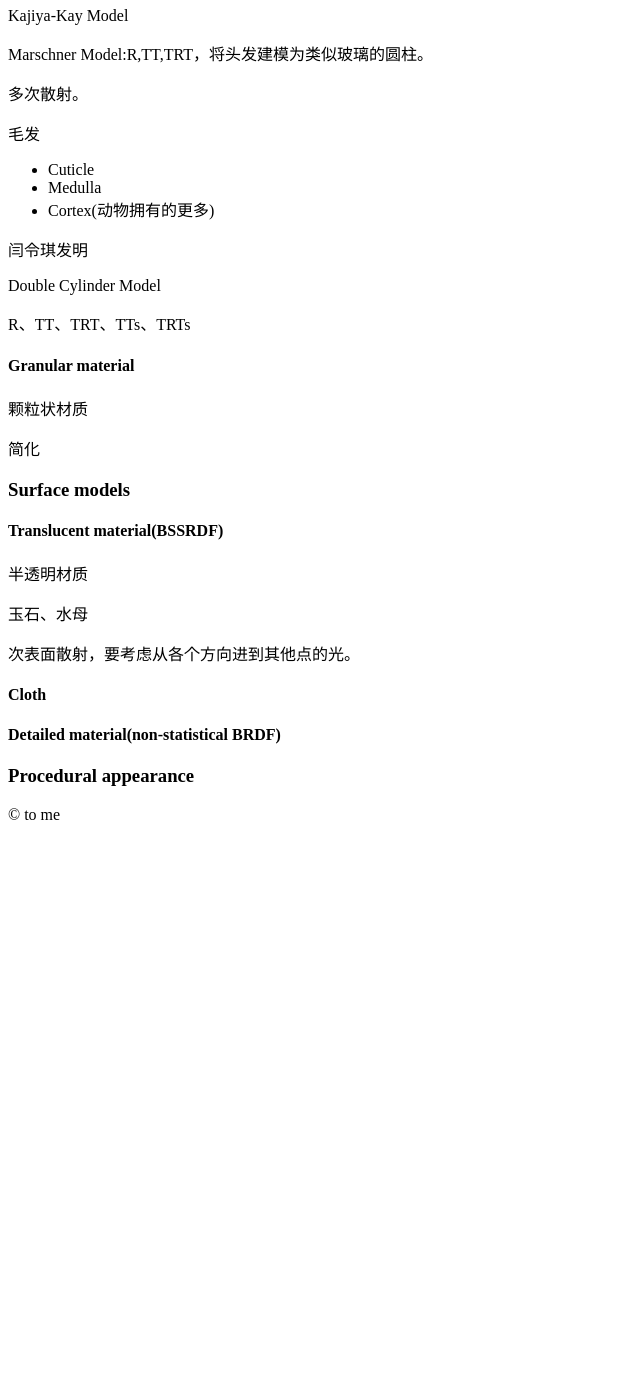
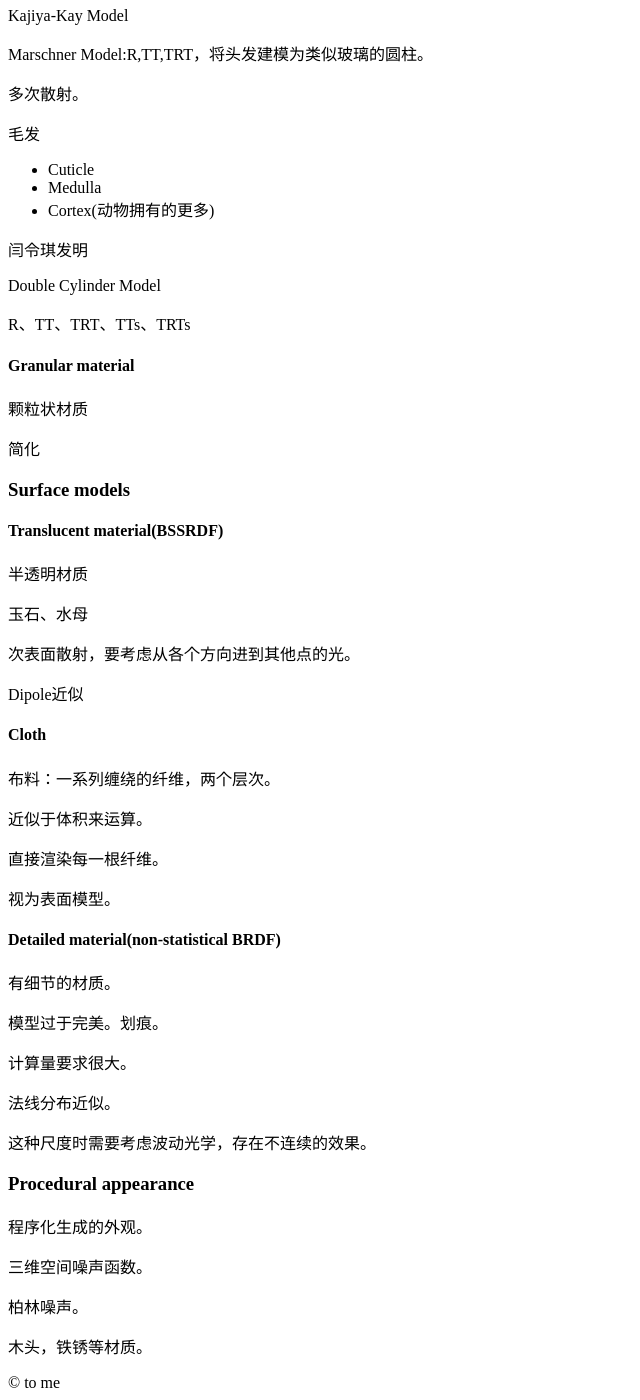
Before and after one commit to WSQS/blog, a Jekyll site: the page built from _code/computer_graphics/GAMES101/lecture18_adcanced_topics_in_rendering.md, in a window 1280 px wide and 1400 px high, scrolled down 1860 px. Shown: the whole window, without its empty margins (0-640 px from the left). Built offline with Jekyll 4.4.1, drawn with Linux system fonts in a browser that asks for light colours; before the commit the page ends 2692 px from its top, so only the background shows below that.

Commit message:
add note of games 101

```diff
--- a/_code/computer_graphics/GAMES101/lecture18_adcanced_topics_in_rendering.md
+++ b/_code/computer_graphics/GAMES101/lecture18_adcanced_topics_in_rendering.md
@@ -120,8 +120,36 @@ R、TT、TRT、TTs、TRTs
 
 次表面散射，要考虑从各个方向进到其他点的光。
 
+Dipole近似
+
 #### Cloth
+
+布料：一系列缠绕的纤维，两个层次。
+
+近似于体积来运算。
+
+直接渲染每一根纤维。
+
+视为表面模型。
 
 #### Detailed material(non-statistical BRDF)
 
+有细节的材质。
+
+模型过于完美。划痕。
+
+计算量要求很大。
+
+法线分布近似。
+
+这种尺度时需要考虑波动光学，存在不连续的效果。
+
 ### Procedural appearance
+
+程序化生成的外观。
+
+三维空间噪声函数。
+
+柏林噪声。
+
+木头，铁锈等材质。
```
